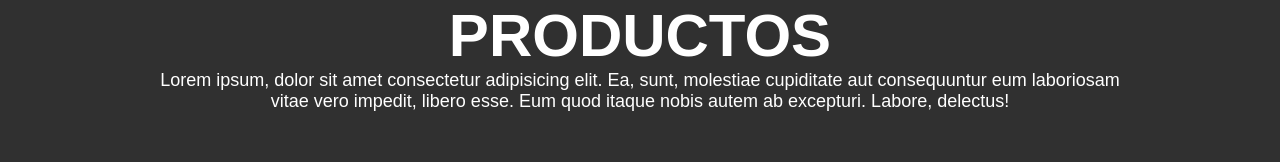
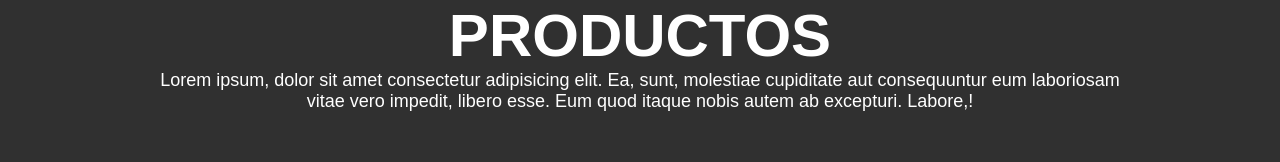
Before and after one commit to Kvilchezb/GAMENEWS, a plain HTML site: page src/main/resources/static/index.html in a window 1280 px wide. Shown: the part 479-641 px from the top of the page. Drawn offline with Linux system fonts and the light colour scheme.

```diff
--- a/src/main/resources/static/index.html
+++ b/src/main/resources/static/index.html
@@ -48,7 +48,7 @@
         Lorem ipsum, dolor sit amet consectetur adipisicing
         elit. Ea, sunt, molestiae cupiditate aut consequuntur
         eum laboriosam vitae vero impedit, libero esse. Eum quod
-        itaque nobis autem ab excepturi. Labore, delectus!
+        itaque nobis autem ab excepturi. Labore,!
         </p>
 
         <div class="box-container">
```
